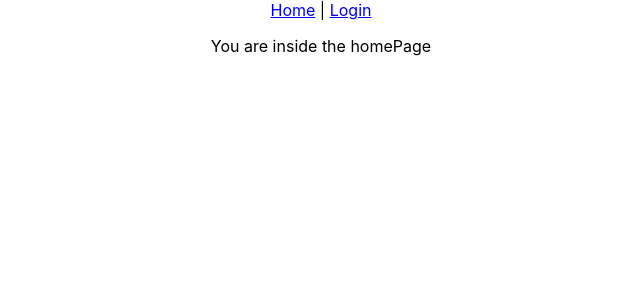
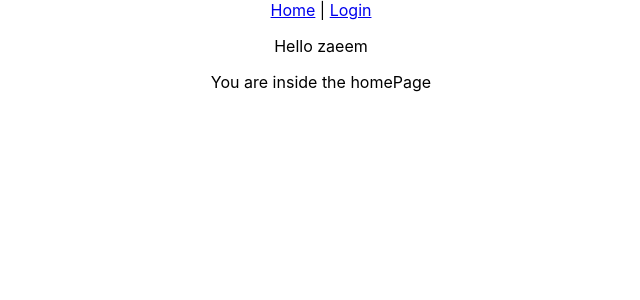
Before and after one commit to zmaktr/django-react-auth, a React (Create React App) app in the folder frontend/: page / in a window 1280 px wide. Shown: the top 300 px of the page, without its empty margins (319-959 px from the left). Built offline with nearby package versions, Linux system fonts and the light colour scheme.

Commit message:
setup context

```diff
--- a/frontend/src/App.js
+++ b/frontend/src/App.js
@@ -1,6 +1,7 @@
 import './App.css';
 
 import { Route, Routes } from "react-router-dom";
+import { AuthProvider } from './context/AuthContext';
 import PrivateRoute from './utilities/PrivateRoute'
 import HomePage from './pages/HomePage';
 import LoginPage from './pages/LoginPage';
@@ -9,9 +10,9 @@
 function App() {
   return (
     <div className="App">
+      <AuthProvider>
       <Header/>
       <Routes>
-
           {/* private routes*/}
           <Route element={<PrivateRoute/>}>
             <Route element={<HomePage/>} path='/' exact/>
@@ -19,8 +20,8 @@
 
           {/* public routes*/}
           <Route element={<LoginPage/>} path='/login' />
-
       </Routes>
+      </AuthProvider>
     </div>
   );
 }
--- a/frontend/src/components/Header.js
+++ b/frontend/src/components/Header.js
@@ -1,13 +1,21 @@
-import React from 'react'
+import React, {useContext} from 'react'
 import { Link } from 'react-router-dom'
+import AuthContext from '../context/AuthContext'
 
 
 const Header = () => {
+
+  let {name} = useContext(AuthContext)
   return (
+
     <div>
+
         <Link to='/'>Home</Link>
         <span> | </span>
         <Link to='/login'>Login </Link>
+
+        <p>Hello {name} </p>
+
     </div>
   )
 }
--- /dev/null
+++ b/frontend/src/context/AuthContext.js
@@ -0,0 +1,17 @@
+import { createContext } from 'react'
+
+// Create a context
+
+const AuthContext = createContext()
+
+export default AuthContext;
+
+// Provider
+
+export const AuthProvider = ({children}) => {
+    return(
+        <AuthContext.Provider value={{'name':'zaeem'}}>
+            {children}
+        </AuthContext.Provider>
+    )
+}
```
Lines whose indentation alone changed are shown as unchanged.
